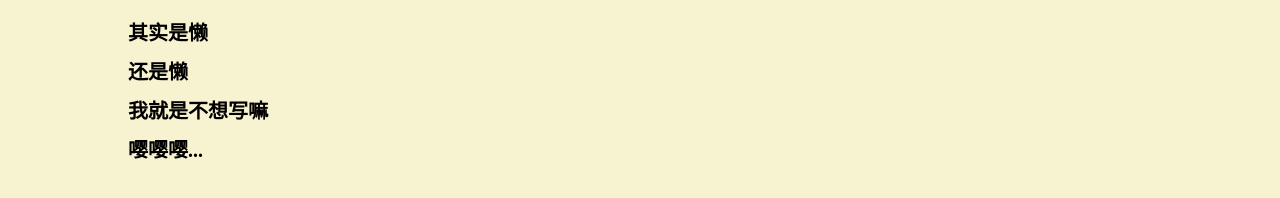
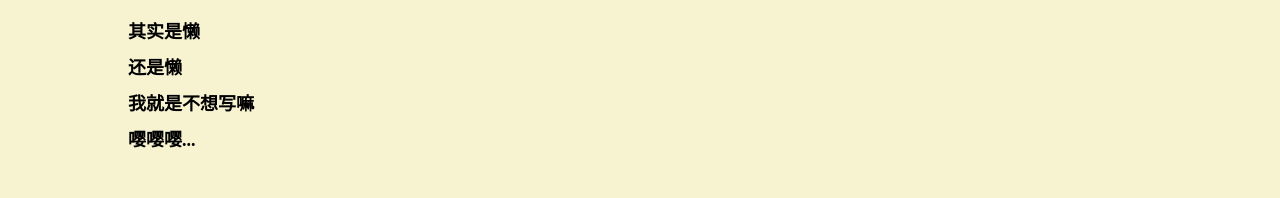
Before and after one commit to tanyoumei/myBlog, a plain HTML site: page blog/blogPage.html in a window 1280 px wide. Shown: the part 72-270 px from the top of the page. Drawn offline with Linux system fonts and the light colour scheme.

```diff
--- a/blog/blogPage.html
+++ b/blog/blogPage.html
@@ -13,18 +13,18 @@
         这个还没想好
     </header>
     <main>
-         <p class="b-theme">
+         <h1>
              其实是懒
-         </p>
-        <p class="b-theme">
+         </h1>
+        <h1 class="b-theme">
             还是懒
-        </p>
-        <p class="b-theme">
+        </h1>
+        <h1 class="b-theme">
             我就是不想写嘛
-        </p>
-        <p class="b-theme">
+        </h1>
+        <h1 class="b-theme">
             嘤嘤嘤...
-        </p>
+        </h1>
     </main>
 </section>
 </body>
--- a/css/blogPage.css
+++ b/css/blogPage.css
@@ -53,8 +53,8 @@
     border-radius: 5px;
 
 }
-.b-theme{
-    font-size: 20px;
+h1{
+    font-size: 18px;
     font-weight: bold;
     margin: 10px 0;
 
```
Also changed, not shown: blog/center.html (+3 -3 lines), blog/float.html (+2 -2 lines), css/myblog.css (+8 -0 lines), nav.html (+1 -1 lines), images/fig.png (added).
